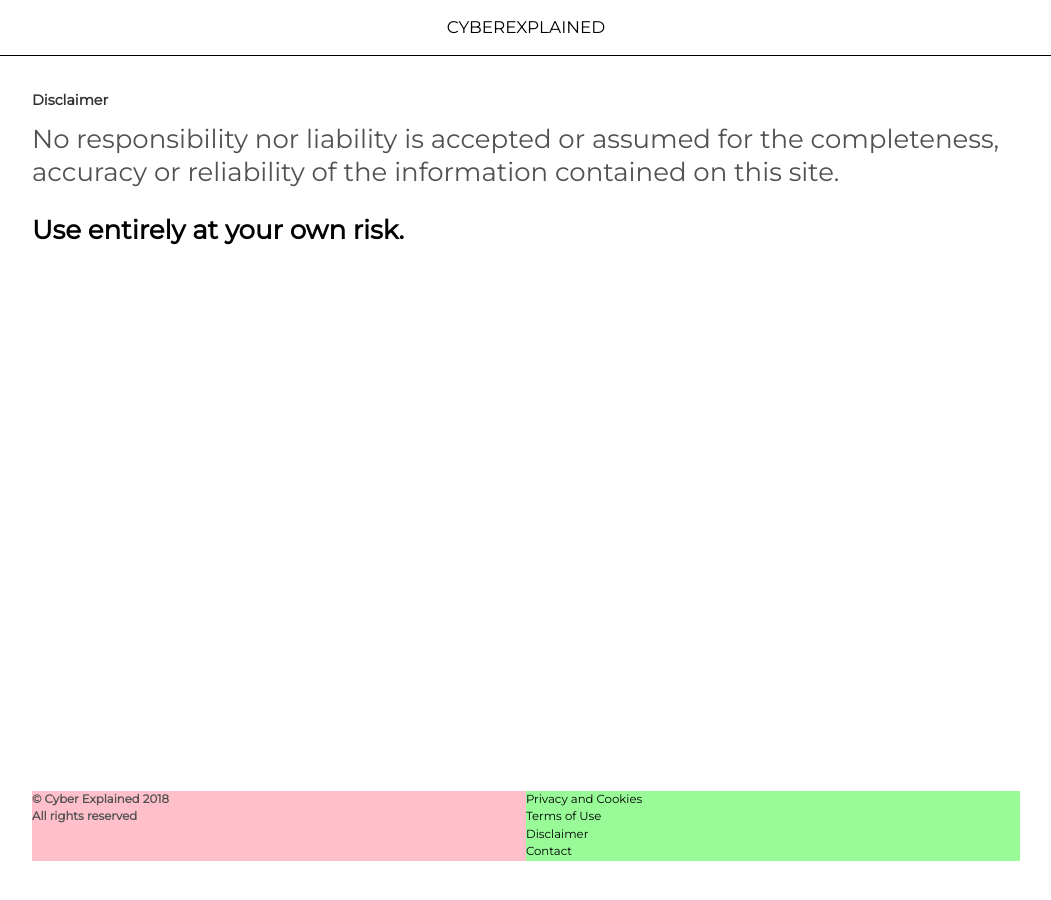
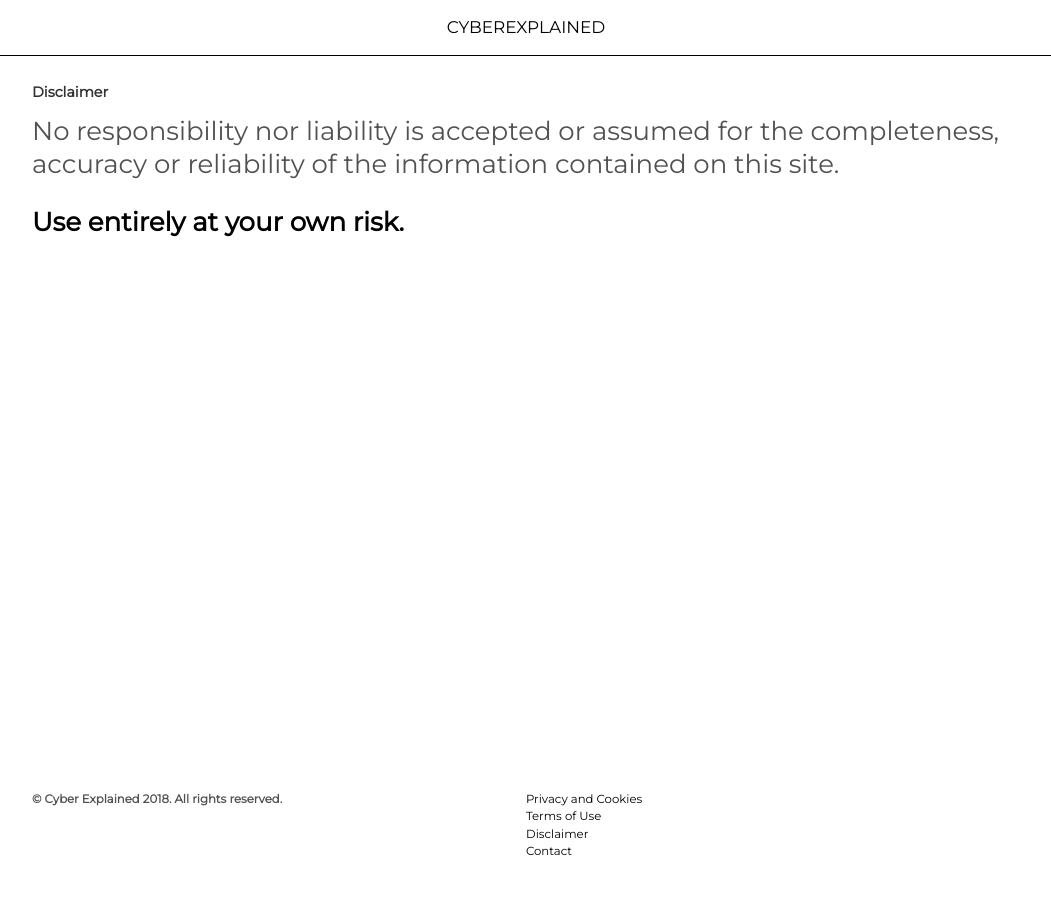
Before and after one commit to cyberexplained/cyberexplained.github.io, a Jekyll site: the page built from disclaimer.md, in a window 1280 px wide. Shown: the whole page, without its empty margins (114-1165 px from the left). Built offline with Jekyll 4.4.1, drawn with Linux system fonts in a browser that asks for light colours; nearby versions of some CDN libraries.

Commit message:
Theme updates.

```diff
--- a/_layouts/default.html
+++ b/_layouts/default.html
@@ -58,8 +58,7 @@
         <div class="left-panel">
           <div class="copyright">
             <ul>
-              <li>&copy; Cyber Explained 2018</li>
-              <li>All rights reserved</li>
+              <li>&copy; Cyber Explained 2018. All rights reserved.</li>
             </ul>
           </div>
         </div>
--- a/_sass/_layout.scss
+++ b/_sass/_layout.scss
@@ -1,6 +1,10 @@
 .container {
+  -webkit-transition: padding-top .3s ease-in-out;
+     -moz-transition: padding-top .3s ease-in-out;
+          transition: padding-top .3s ease-in-out;
+
   max-width: $max-width;
-  padding-top: 3em; // From top of page to first post extract.
+  padding-top: 2.7em; // From top of page to first post extract.
   padding-left: $edge-padding;
   padding-right: $edge-padding;
   margin-left: auto;
@@ -9,6 +13,14 @@
   // Footer specific.
   height: 100%;
   flex-grow: 1;
+
+  @media screen and (max-width: 44em) {
+    -webkit-transition: padding-top .3s ease-in-out;
+       -moz-transition: padding-top .3s ease-in-out;
+            transition: padding-top .3s ease-in-out;
+
+    padding-top: 2em;
+  }
 }
 
 .footer-container {
@@ -33,24 +45,20 @@
     .left-panel {
       float: left;
       width: 50%;
-
-      background: pink;
     }
 
     .right-panel {
       float: left;
       width: 50%;
-
-      background: palegreen;
     }
 
     .footer-buttons {
       // margin: 10px;
       // background: blue;
 
-      ul {
-        background: orange;
-      }
+      // ul {
+      //   background: orange;
+      // }
     }
 
     // Footer copyright.
@@ -68,15 +76,16 @@
     @media screen and (max-width: 35em) {
       flex-direction: column;
 
-
+      // Show the copyright notice under the footer buttons.
+      flex-flow: column-reverse;
 
       .left-panel {
-        -webkit-transition: margin-bottom .3s ease-in-out;
-           -moz-transition: margin-bottom .3s ease-in-out;
-                transition: margin-bottom .3s ease-in-out;
+        -webkit-transition: margin-top .3s ease-in-out;
+           -moz-transition: margin-top .3s ease-in-out;
+                transition: margin-top .3s ease-in-out;
 
         width: 100%;
-        margin-bottom: .45em;
+        margin-top: 1.5em; // Effected by column reverse.
       }
 
       .right-panel {
@@ -85,60 +94,3 @@
     }
   }
 }
-
-// .footer-container {
-//   width: 100%;
-//   max-width: $max-width;
-//   line-height: 1.5;
-//   font-weight: $weight-light;
-//   margin: 0 auto;
-//   padding-top: .5em;
-//   padding-bottom: 1.5em;
-//   padding-left: $edge-padding;
-//   padding-right: $edge-padding;
-//   display: block;
-
-//   footer {
-//     width: 100%;
-//     margin: 0 auto;
-//     font-size: .45em;
-
-//     .left-panel {
-//       float: left;
-
-//       min-width: 50%;
-//       max-width: 65%;
-
-//       background: pink;
-//     }
-
-//     .right-panel {
-//       float: left;
-
-//       min-width: 35%;
-//       max-width: 50%;
-
-//       background: palegreen;
-//     }
-
-//     .footer-buttons {
-//       margin: 10px;
-//       background: blue;
-
-//       ul {
-//         background: orange;
-//       }
-//     }
-
-//     // Footer copyright.
-//     .copyright {
-//       font-weight: $weight-heavy;
-//     }
-
-//     ul {
-//       list-style-type: none;
-//       margin: 0;
-//       padding: 0;
-//     }
-//   }
-// }
--- a/index.html
+++ b/index.html
@@ -5,7 +5,7 @@
 <div class="posts">
 {% for post in paginator.posts %}
   <article class="post">
-    <!-- <div class="post-heading">
+    <div class="post-heading">
       <h2>
           <a href="{{ post.url | absolute_url }}" class="post-heading">
             {{ post.heading }}
@@ -19,7 +19,7 @@
       <time datetime="{{ post.date | date_to_xmlschema }}">{{ post.date | date_to_string }}</time>
       <span>&nbsp;</span>
       <a href="{{ post.url | absolute_url }}">READ MORE</a>
-    </div> -->
+    </div>
   </article>
 {% endfor %}
 </div>
```
